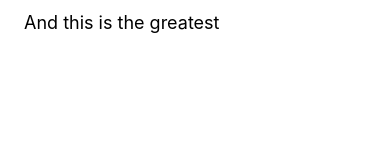
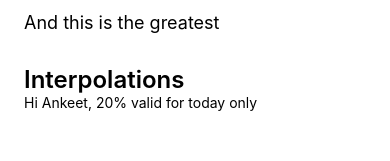
Before and after one commit to ankeetmaini/fun-internationalisation, a React Native app: screen / in a window 390 px wide. Shown: the part 135-296 px from the top of the page. Built offline with nearby package versions, Linux system fonts and the light colour scheme.

Commit message:
add interpolations

```diff
--- a/messages/en.json
+++ b/messages/en.json
@@ -1,5 +1,6 @@
 {
   "hi": "hi",
   "coolest": "coolest",
-  "greatest": "greatest"
+  "greatest": "greatest",
+  "discount": "Hi {{name}}, {{discount}}% valid for today only"
 }
--- a/messages/hindi.json
+++ b/messages/hindi.json
@@ -1,5 +1,6 @@
 {
   "hi": "नमस्ते",
   "coolest": "सबसे अच्छे",
-  "greatest": "महानतम"
+  "greatest": "महानतम",
+  "discount": "नमस्ते {{name}}, {{discount}}% केवल आज के लिए मान्य है"
 }
--- a/src/App.tsx
+++ b/src/App.tsx
@@ -42,6 +42,15 @@ const App = () => {
                 And this is the greatest
               </Text>
             </View>
+            <View style={styles.sectionContainer}>
+              <Text style={styles.sectionTitle}>Interpolations</Text>
+              <TranslationText
+                id="discount"
+                attrs={{
+                  name: 'Ankeet',
+                  discount: 20,
+                }}></TranslationText>
+            </View>
           </View>
         </ScrollView>
       </SafeAreaView>
--- a/src/Internationalisation.tsx
+++ b/src/Internationalisation.tsx
@@ -11,8 +11,17 @@ const createContext = (lang: Languages) => {
     hindi: HindiStrings,
   };
 
-  function translate(id: string): string {
-    return translations[lang][id];
+  function translate(id: string, attrs: Record<string, string>): string {
+    let message = translations[lang][id];
+    const interpolations = message && message.match(/{{[a-z]+}}/g);
+    if (interpolations) {
+      interpolations.forEach((interpolation) => {
+        const placeholder = interpolation.slice(2, -2);
+        message = message.replace(interpolation, attrs[placeholder]);
+      });
+      return message;
+    }
+    return message;
   }
 
   return {
@@ -33,7 +42,10 @@ export const InternationalisationProvider: React.FC = ({children}) => {
   );
 };
 
-export const TranslationText: React.FC<{id: string}> = ({id}) => {
+export const TranslationText: React.FC<{
+  id: string;
+  attrs: Record<string, string>;
+}> = ({id, attrs}) => {
   const {translate} = useContext(Context);
-  return <Text>{translate(id)}</Text>;
+  return <Text>{translate(id, attrs)}</Text>;
 };
```
